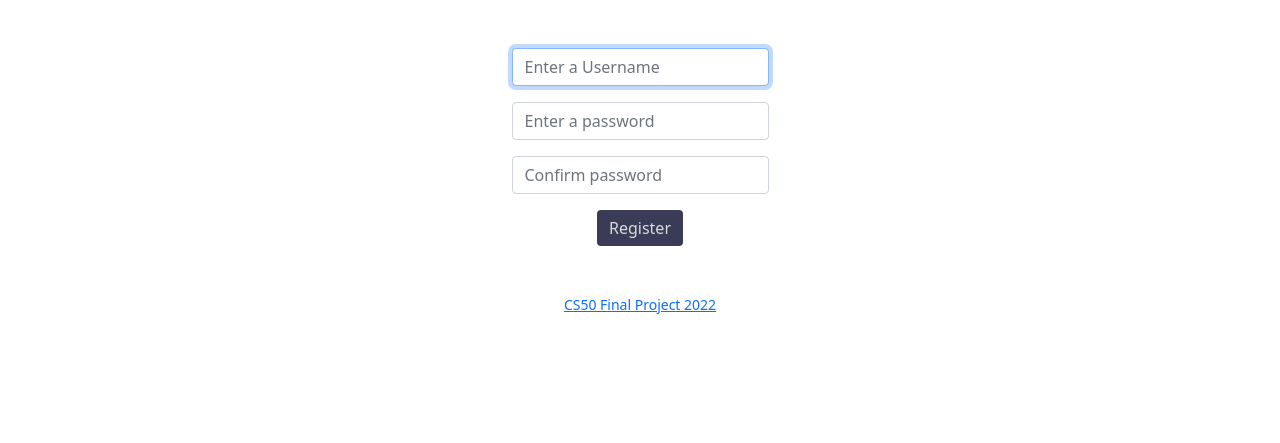
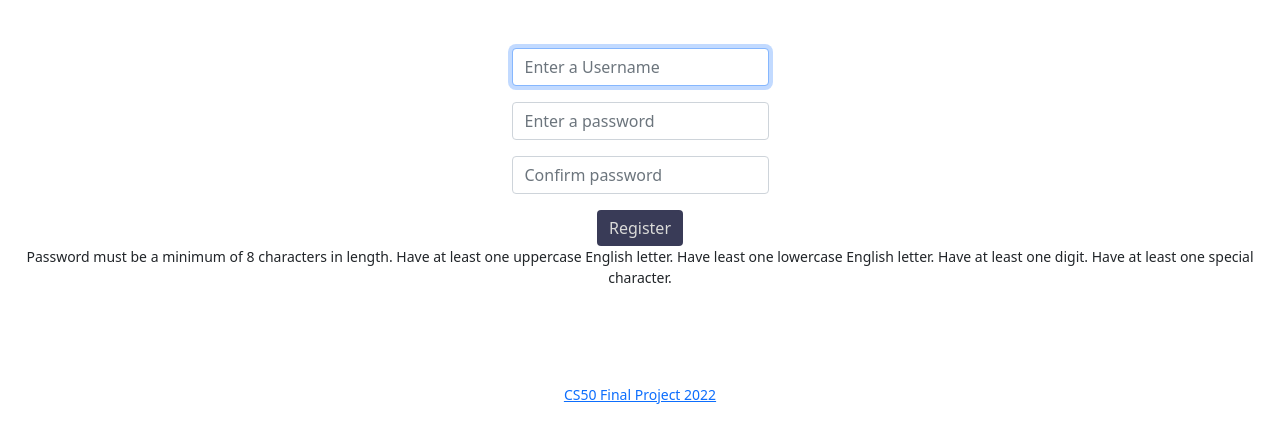
Before and after one commit to jnos-studies/anon_mood_board, a Flask app: page /register in a window 1280 px wide. Shown: the part 40-483 px from the top of the page. Run offline with Flask 2, Linux system fonts and the light colour scheme; parts of the project's set-up code (start-up, migrations or seed data) failed here and were passed over; some libraries are stand-ins or nearby versions.

Commit message:
added a footer to register.html page specifying password restrictions

```diff
--- a/app/main.py
+++ b/app/main.py
@@ -226,7 +226,7 @@ def create_app(test=bool):
                 """
 
                 if len(password) < 8 and len(re.findall("^(?=.*?[A-Z])(?=.*?[a-z])(?=.*?[0-9])(?=.*?[#?!@$%^&*-]).{8,}$", password)) > 1:
-                    return apology("Password must contain at least 8 characters and 4 nonalphanumeric character!")
+                    return apology("Password is invalid!")
                 if len(user_exists) == 0:
                     image_path = secrets.token_hex(16)
                     moodI(image_path, rgb=[57, 59, 87])
--- a/app/templates/register.html
+++ b/app/templates/register.html
@@ -16,4 +16,11 @@
         </div>
         <button class="btn btn-primary" type="submit">Register</button>
     </form>
+    <footer class="mb-5 small text-center">
+        Password must be a minimum of 8 characters in length.
+        Have at least one uppercase English letter.
+        Have least one lowercase English letter.
+        Have at least one digit.
+        Have at least one special character.
+    </footer>
 {% endblock %}
```
Also changed, not shown: README.md.
